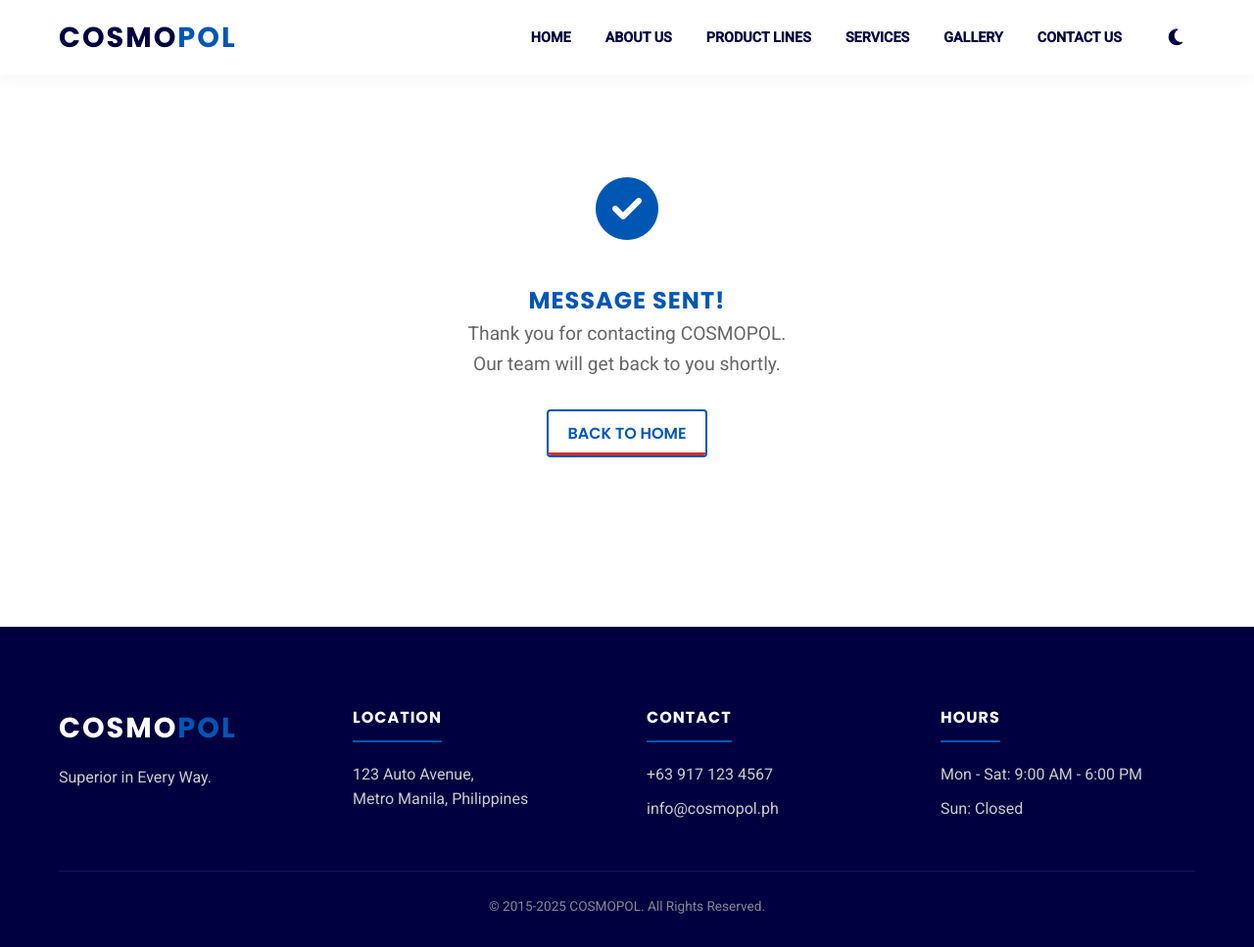
After one commit to Sharmaine2005/COSMOPOL, a PHP site: page /thankYou.html in a window 1280 px wide. The commit adds this page. Shown: the whole page at 98% size. Run offline with PHP 8.4, Linux system fonts and the light colour scheme.

Commit message:
Friday 9:30

```diff
--- a/header.html
+++ b/header.html
@@ -1,8 +1,6 @@
 <header>
     <div class="container nav-container">
         <div class="logo">COSMO<span>POL</span></div>
-
-        <div class="menu-toggle">☰</div>
 
         <nav>
             <ul class="nav-links">
@@ -20,5 +18,7 @@
                 </li>
             </ul>
         </nav>
+
+        <div class="menu-toggle">☰</div>
     </div>
 </header>
--- a/script.js
+++ b/script.js
@@ -203,14 +203,4 @@ document.addEventListener('DOMContentLoaded', () => {
         galleryTrack.addEventListener('scroll', updateGalleryButtons);
         updateGalleryButtons();
     }
-
-    // =========================================
-    // 6. CONTACT FORM HANDLING
-    // =========================================
-    const contactForm = document.querySelector('form');
-    if(contactForm) {
-        contactForm.addEventListener('submit', (e) => {
-            alert("Message Sent! Thank you.");
-        });
-    }
 });
--- a/style.css
+++ b/style.css
@@ -427,8 +427,9 @@ body.dark-mode .cta-section {
 
 /* 3. LIGHT MODE HOVER */
 .btn-cta:hover {
-    transform: translateY(-3px); /* Slight lift */
-    box-shadow: 0 10px 20px rgba(0,0,0,0.2); /* Soft shadow */
+    transform: translateY(-3px) scale(1.05); /* Added scale for extra "pop" */
+    box-shadow: 0 0 20px rgba(255, 255, 255, 0.8), 0 0 40px rgba(255, 255, 255, 0.5);
+
     color: var(--highlight); /* Text turns blue */
 }
 
--- /dev/null
+++ b/thankYou.html
@@ -0,0 +1,30 @@
+<!DOCTYPE html>
+<html lang="en">
+<head>
+    <meta charset="UTF-8">
+    <meta name="viewport" content="width=device-width, initial-scale=1.0">
+    <title>Thank You | COSMOPOL</title>
+    <link href="https://fonts.googleapis.com/css2?family=Poppins:wght@600;700&family=Roboto:wght@300;400;500&display=swap" rel="stylesheet">
+    <link rel="stylesheet" href="https://cdnjs.cloudflare.com/ajax/libs/font-awesome/6.4.0/css/all.min.css">
+    <link rel="stylesheet" href="style.css">
+</head>
+<body>
+    <div id="header-placeholder"></div>
+
+    <section class="section-padding text-center" style="height: 80vh; display: flex; align-items: center; justify-content: center;">
+        <div class="container">
+            <div style="font-size: 4rem; color: var(--highlight); margin-bottom: 20px;">
+                <i class="fas fa-check-circle"></i>
+            </div>
+            <h1 class="text-highlight">Message Sent!</h1>
+            <p style="font-size: 1.2rem; margin-bottom: 30px; color: var(--text-light);">
+                Thank you for contacting COSMOPOL. <br>Our team will get back to you shortly.
+            </p>
+            <a href="index.html" class="btn btn-primary">Back to Home</a>
+        </div>
+    </section>
+
+    <div id="footer-placeholder"></div>
+    <script src="script.js"></script>
+</body>
+</html>
```
Also changed, not shown: contact.html (+22 -6 lines), db.php (added, +13 -0 lines), submitForm.php (added, +22 -0 lines).
